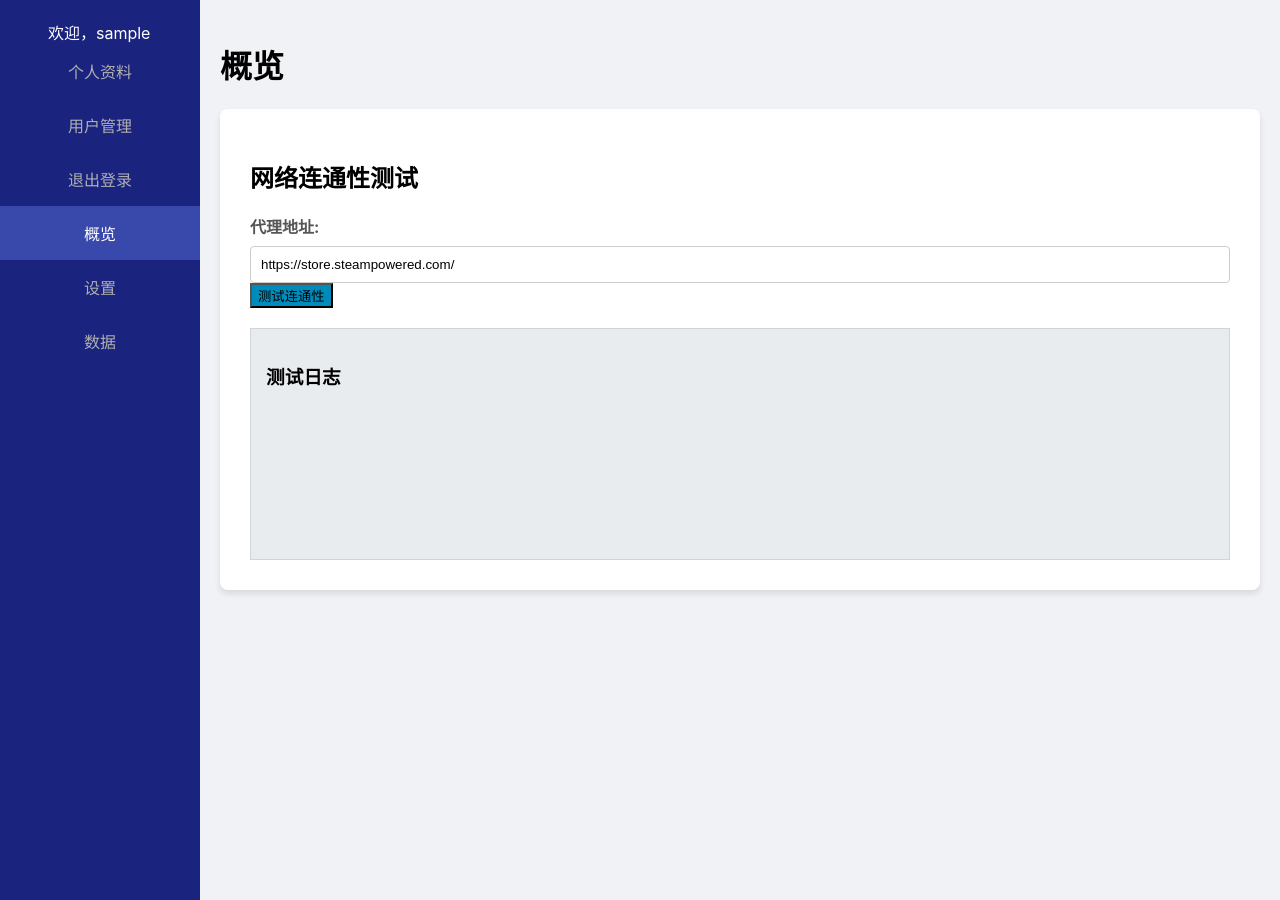
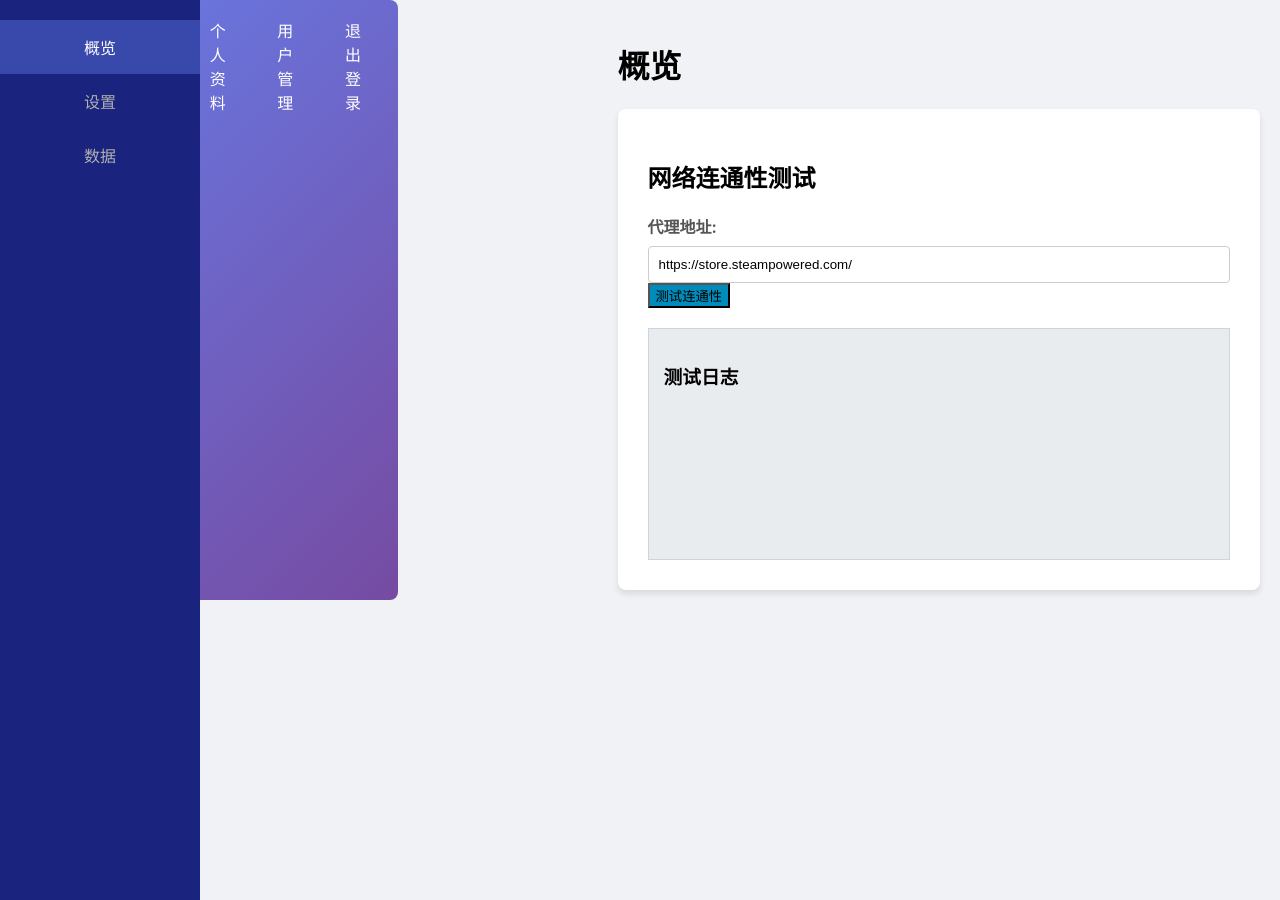
Before and after one commit to Mitcink/steam_market, a Flask app: page / in a window 1280 px wide. Run offline with Flask 3, Linux system fonts and the light colour scheme; the visitor is signed in with stand-in values (Sample User, id 1); data that the repository does not hold is empty.

Commit message:
修复导航栏

```diff
--- a/templates/index.html
+++ b/templates/index.html
@@ -56,6 +56,45 @@
         }
         .page.active {
             display: block;
+        }
+                .navbar {
+            background: linear-gradient(135deg, #667eea 0%, #764ba2 100%);
+            padding: 10px 0;
+            margin-bottom: 30px;
+            border-radius: 8px;
+        }
+        .nav-container {
+            max-width: 1200px;
+            margin: 0 auto;
+            display: flex;
+            justify-content: space-between;
+            align-items: center;
+            padding: 0 20px;
+        }
+        .nav-brand {
+            color: white;
+            font-size: 24px;
+            font-weight: bold;
+            text-decoration: none;
+        }
+        .nav-menu {
+            display: flex;
+            gap: 20px;
+            align-items: center;
+        }
+        .nav-item {
+            color: white;
+            text-decoration: none;
+            padding: 8px 15px;
+            border-radius: 5px;
+            transition: background-color 0.3s;
+        }
+        .nav-item:hover {
+            background-color: rgba(255,255,255,0.1);
+        }
+        .user-info {
+            color: white;
+            margin-right: 15px;
         }
         .container {
             background-color: #ffffff;
@@ -214,8 +253,10 @@
 </head>
 <body>
 
-<div class="sidebar">
-    <!-- 在导航栏中添加 -->
+    <div class="navbar">
+        <div class="nav-container">
+            <a href="{{ url_for('index') }}" class="nav-brand">爬虫控制系统</a>
+            <!-- 将你提供的代码块粘贴在这里，替换下面这个注释 -->
             <div class="nav-menu">
                 <span class="user-info">欢迎，{{ username }}</span>
                 <a href="{{ url_for('profile') }}" class="nav-item">个人资料</a>
@@ -224,11 +265,15 @@
                 {% endif %}
                 <a href="{{ url_for('logout') }}" class="nav-item">退出登录</a>
             </div>
+            <!-- 代码粘贴结束 -->
+        </div>
+    </div>
+
+<div class="sidebar">
     <a href="#" data-page="overview" class="active">概览</a>
     <a href="#" data-page="settings">设置</a>
     <a href="#" data-page="data">数据</a>
 </div>
-
 
 <div class="main-content">
 
```
Also changed, not shown: templates/login.html (+0 -10 lines), requirements.txt (renamed from requirement.txt). Lines whose indentation alone changed are shown as unchanged.
